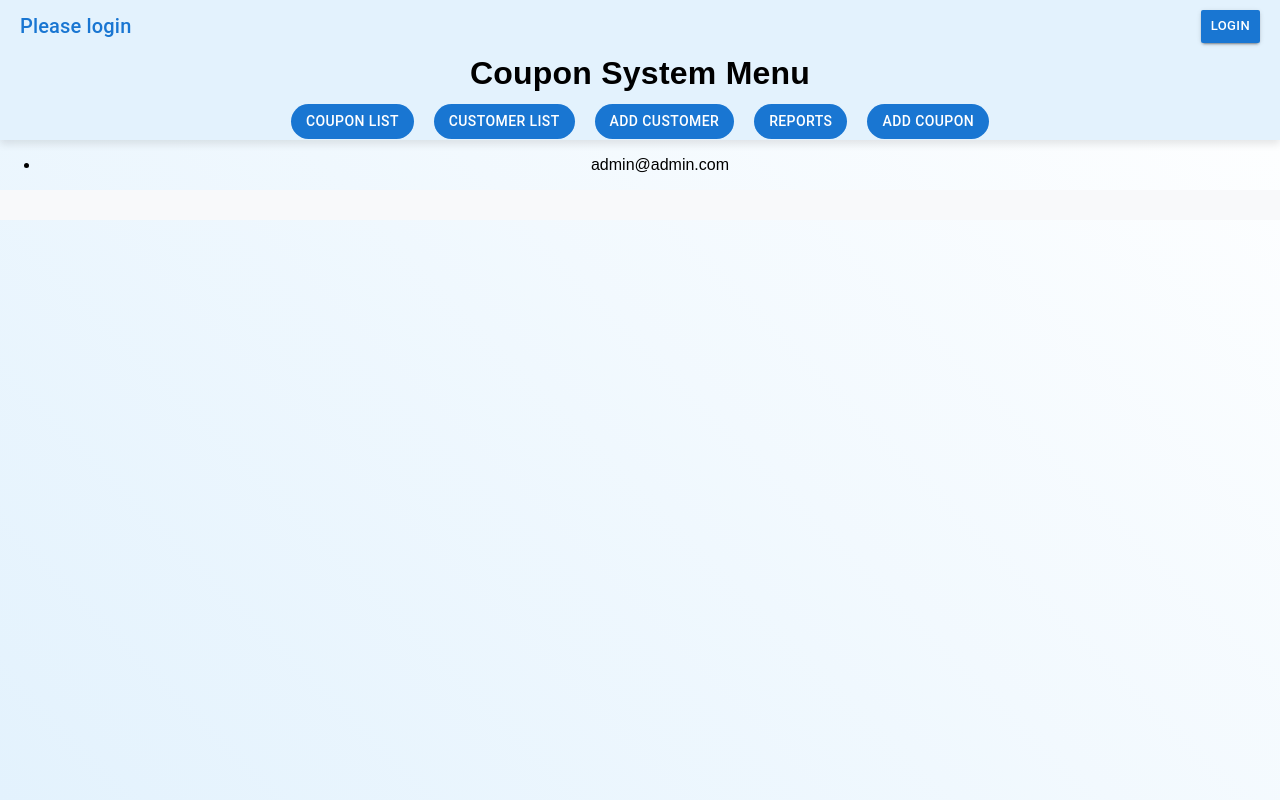
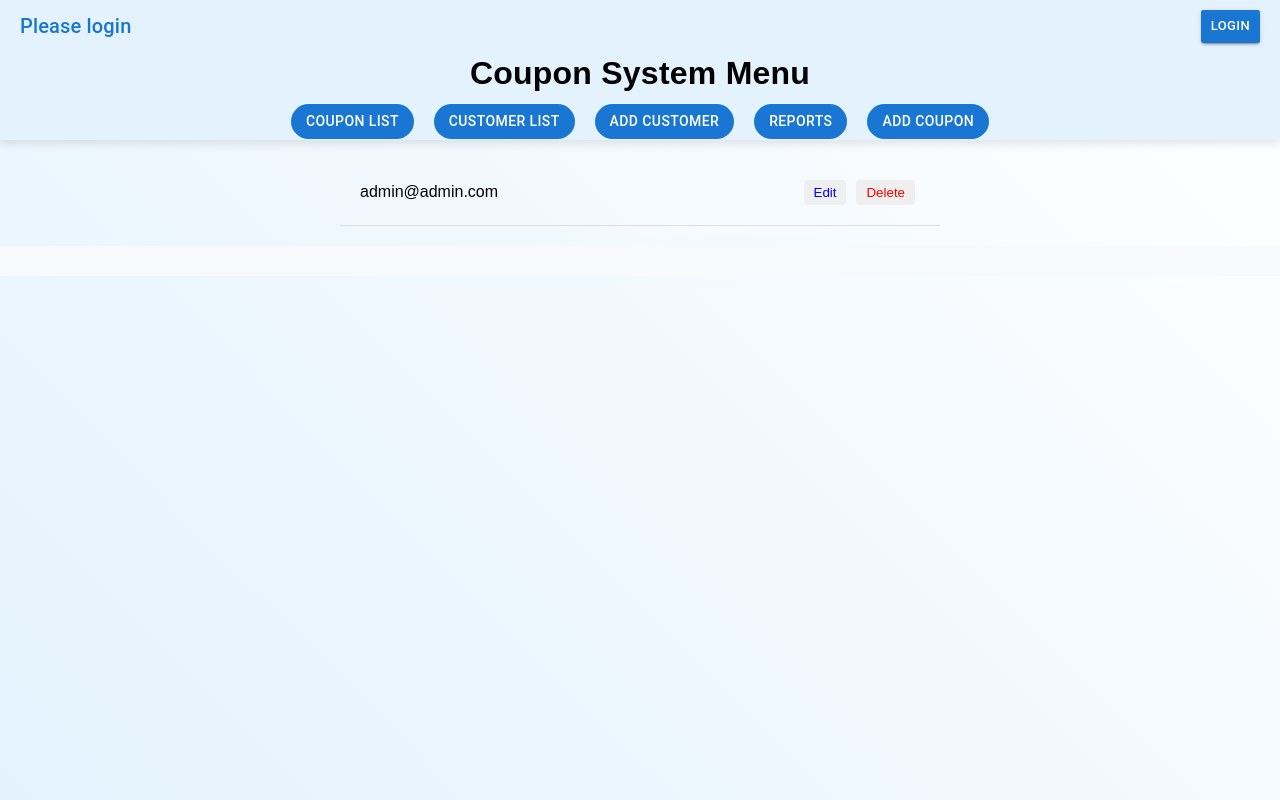
Before and after one commit to moradi12/OversightCoupons, a React (Create React App) app in the folder typescript_coupon_front/: page /all/customers in a window 1280 px wide. Built offline with nearby package versions, Linux system fonts and the light colour scheme.

Commit message:
add delete button and edit button

```diff
--- a/typescript_coupon_front/package.json
+++ b/typescript_coupon_front/package.json
@@ -15,6 +15,7 @@
     "@types/react-dom": "^18.3.1",
     "axios": "^1.7.7",
     "axios-jwt": "^4.0.3",
+    "bcrypt": "^5.1.1",
     "bootstrap": "^5.3.3",
     "react": "^18.3.1",
     "react-bootstrap": "^2.10.5",
@@ -24,7 +25,8 @@
     "react-scripts": "5.0.1",
     "typescript": "^4.9.5",
     "validator": "^13.12.0",
-    "web-vitals": "^2.1.4"
+    "web-vitals": "^2.1.4",
+    "yup": "^1.4.0"
   },
   "scripts": {
     "start": "react-scripts start",
--- a/typescript_coupon_front/src/Components/Layout/Context/AdminContext.tsx
+++ b/typescript_coupon_front/src/Components/Layout/Context/AdminContext.tsx
@@ -3,12 +3,15 @@ import { useNavigate } from "react-router-dom";
 import IUserContextProvider from "../../Models/IUserContextProvider";
 import { UserDetails } from "../../Models/UserDetails";
 
+// Required methods
 export const AdminContext = createContext<IUserContextProvider>({
   UserDetails: null,
   finishProvider: false,
   login: () => false,
   logout: () => {},
   addUser: () => {},
+  deleteUser: () => {},
+  editUserPassword: () => {},
 });
 
 export const AdminContextProvider = ({
@@ -20,8 +23,9 @@ export const AdminContextProvider = ({
   const [finishProvider, setFinishProvider] = useState(
     localStorage.getItem("isLoggedIn") === "true"
   );
-  const [UserDetails, setUserDetails] = useState<UserDetails[] | null>();
+  const [UserDetails, setUserDetails] = useState<UserDetails[] | null>(null);
 
+  // Load user details from localStorage on component mount
   useEffect(() => {
     const stored = localStorage.getItem("userDetails");
     setUserDetails(
@@ -37,6 +41,7 @@ export const AdminContextProvider = ({
     );
   }, []);
 
+  // Login functionality
   const login = (email: string, password: string): boolean => {
     const user = UserDetails?.find(
       (user) => user.email === email && user.password === password
@@ -50,6 +55,7 @@ export const AdminContextProvider = ({
     return false;
   };
 
+  // Logout functionality
   const logout = () => {
     setFinishProvider(false);
     localStorage.removeItem("isLoggedIn");
@@ -57,6 +63,7 @@ export const AdminContextProvider = ({
     navigate("/login");
   };
 
+  // Add new user
   const addUser = (email: string, password: string) => {
     const newDetail = {
       id: UserDetails ? UserDetails.length + 1 : 1,
@@ -64,8 +71,25 @@ export const AdminContextProvider = ({
       password,
     };
     const newDetails = [...(UserDetails || []), newDetail];
-    setUserDetails((prev) => [...(prev || []), newDetail]);
+    setUserDetails(newDetails);
     localStorage.setItem("userDetails", JSON.stringify(newDetails));
+  };
+
+  // Delete a user by ID
+  const deleteUser = (id: number) => {
+    const updatedDetails = UserDetails?.filter((user) => user.id !== id) || null;
+    setUserDetails(updatedDetails);
+    localStorage.setItem("userDetails", JSON.stringify(updatedDetails));
+  };
+
+  // Edit user password
+  const editUserPassword = (id: number, newPassword: string) => {
+    const updatedDetails =
+      UserDetails?.map((user) =>
+        user.id === id ? { ...user, password: newPassword } : user
+      ) || null;
+    setUserDetails(updatedDetails);
+    localStorage.setItem("userDetails", JSON.stringify(updatedDetails));
   };
 
   return (
@@ -76,6 +100,8 @@ export const AdminContextProvider = ({
         login,
         logout,
         addUser,
+        deleteUser,
+        editUserPassword,
       }}
     >
       {children}
--- a/typescript_coupon_front/src/Components/Models/IUserContextProvider.ts
+++ b/typescript_coupon_front/src/Components/Models/IUserContextProvider.ts
@@ -6,4 +6,6 @@ export default interface IUserContextProvider {
   login: (email: string, password: string) => boolean;
   logout: () => void;
   addUser: (email: string, password: string) => void;
+  deleteUser: (id: number) => void;
+  editUserPassword: (id: number, newPassword: string) => void;
 }
--- /dev/null
+++ b/typescript_coupon_front/src/Components/Pages/AllCustomers/AllCustomers.css
@@ -0,0 +1,45 @@
+.customer-list {
+    list-style: none;
+    padding: 0;
+    margin: 20px auto;
+    max-width: 600px;
+
+  }
+
+  .customer-item {
+    display: flex;
+    justify-content: space-between;
+    align-items: center;
+    padding: 20px;
+    border-bottom: 1px solid #ddd;
+  }
+
+  .action-button {
+    margin: 0 5px;
+    padding: 5px 10px;
+    border: none;
+    border-radius: 4px;
+    cursor: pointer;
+  }
+
+  .action-button.save {
+    color: green;
+  }
+
+  .action-button.cancel {
+    color: gray;
+  }
+
+  .action-button.edit {
+    color: blue;
+  }
+
+  .action-button.delete {
+    color: red;
+  }
+
+  .input-field {
+    padding: 5px;
+    border: 1px solid #ccc;
+    border-radius: 4px;
+  }
--- a/typescript_coupon_front/src/Components/Pages/AllCustomers/AllCustomers.tsx
+++ b/typescript_coupon_front/src/Components/Pages/AllCustomers/AllCustomers.tsx
@@ -1,13 +1,117 @@
-import { useContext } from "react";
+import { useContext, useState } from "react";
 import { AdminContext } from "../../Layout/Context/AdminContext";
+import "./AllCustomers.css";
 
 const AllCustomers = () => {
-  const { UserDetails } = useContext(AdminContext);
+  const { UserDetails, deleteUser, editUserPassword } =
+    useContext(AdminContext);
+  const [editingUserId, setEditingUserId] = useState<number | null>(null);
+  const [newPassword, setNewPassword] = useState("");
+
+  // Check if the string is empty or contains only whitespace!!!
+  const isEmptyOrWhitespace = (str: string): boolean => {
+    return str.replace(/\s/g, "").length === 0;
+  };
+
+  // Validate password input
+  const validatePassword = (password: string): boolean => {
+    if (isEmptyOrWhitespace(password)) {
+      alert("Password cannot be empty ");
+      return false;
+    }
+    if (password.length < 5) {
+      alert("Password must be 5 characters or more");
+      return false;
+    }
+    return true;
+  };
+
+  /**
+   * Handles the deletion of a user.
+   */
+
+  const handleDelete = (id: number) => {
+    if (window.confirm("Are you sure you want to delete this user?")) {
+      try {
+        deleteUser(id);
+        console.log(`User with ID ${id} deleted successfully`);
+        alert("User deleted successfully!");
+      } catch (error) {
+        console.error(`Failed to delete user with ID ${id}`, error);
+        alert("Failed to delete user. Please try again");
+      }
+    }
+  };
+
+  /**
+   * Validates the password input.
+   * Ensures the password is not empty and is at least 5 characters long.
+   */
+
+  const handleSave = () => {
+    if (!validatePassword(newPassword)) return;
+
+    if (editingUserId !== null) {
+      try {
+        editUserPassword(editingUserId, newPassword);
+        console.log(
+          `Password for user ID ${editingUserId} updated successfully`
+        );
+        alert("Password updated successfully!");
+        setEditingUserId(null);
+        setNewPassword("");
+      } catch (error) {
+        console.error(
+          `Failed to update password for user ID ${editingUserId}`,
+          error
+        );
+        alert("Failed to update password. Please try again");
+      }
+    }
+  };
+
   return (
-    <ul>
-      {UserDetails?.map((user) => {
-        return <li key={user.id}>{user.email}</li>;
-      })}
+    <ul className="customer-list">
+      {UserDetails?.map(({ id, email }) => (
+        <li key={id} className="customer-item">
+          <span>{email}</span>
+          {editingUserId === id ? (
+            <div>
+              <input
+                className="input-field"
+                type="password"
+                value={newPassword}
+                onChange={(e) => setNewPassword(e.target.value)}
+                placeholder="New Password"
+              />
+              <button className="action-button save" onClick={handleSave}>
+                Save
+              </button>
+              <button
+                className="action-button cancel"
+                onClick={() => setEditingUserId(null)}
+              >
+                Cancel
+              </button>
+            </div>
+          ) : (
+            <div>
+              <button
+                className="action-button edit"
+                onClick={() => setEditingUserId(id)}
+              >
+                Edit
+              </button>
+              <button
+                className="action-button delete"
+                onClick={() => handleDelete(id)}
+              >
+                Delete
+              </button>
+            </div>
+          )}
+        </li>
+      ))}
     </ul>
   );
 };
```
Also changed, not shown: 1 other file (tests, documents, lock files or other folders).
